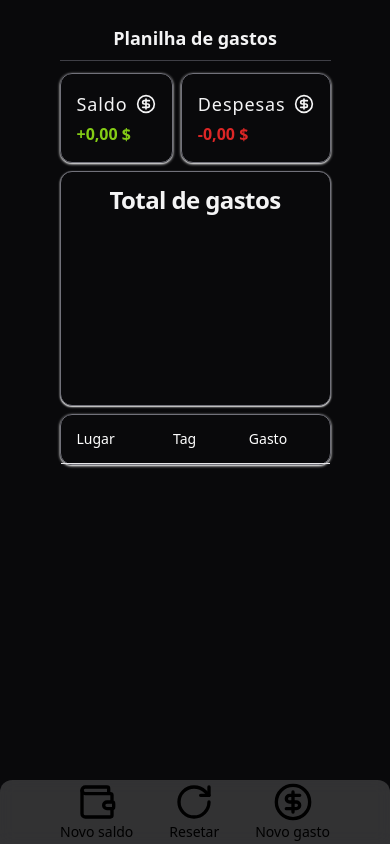
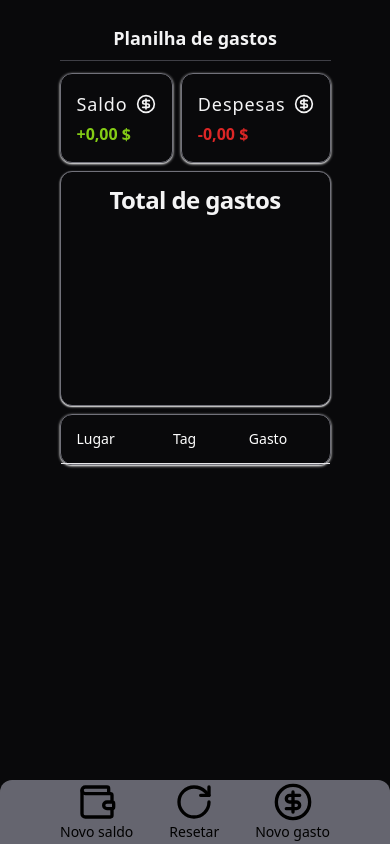
Before and after one commit to VitorAndes/planilha-de-gastos, a React (Vite) app: page / in a window 390 px wide. Built offline with nearby package versions, Linux system fonts and the light colour scheme.

Commit message:
nab bar mobile

```diff
--- a/src/App.tsx
+++ b/src/App.tsx
@@ -62,7 +62,7 @@ export function App() {
             <h1 className="font-bold text-lg md:text-3xl">
               Planilha de gastos
             </h1>
-            <div className="flex gap-1 px-10 md:gap-2 backdrop-blur h-16 justify-center md:justify-center items-center flex-1 md:static bottom-0 left-0 fixed z-10 rounded-t-xl md:rounded=t-none bg-zinc-300/20 md:bg-transparent w-full md:w-0">
+            <div className="flex gap-1 px-10 md:gap-2 backdrop-blur h-16 justify-center md:justify-center items-center flex-1 md:static bottom-0 left-0 fixed z-10 rounded-t-xl md:rounded=t-none bg-zinc-500/90 md:bg-transparent w-full md:w-0">
               <AddNewBalance updateBalance={updateBalance} />
               <Button
                 onClick={handleResetData}
```
